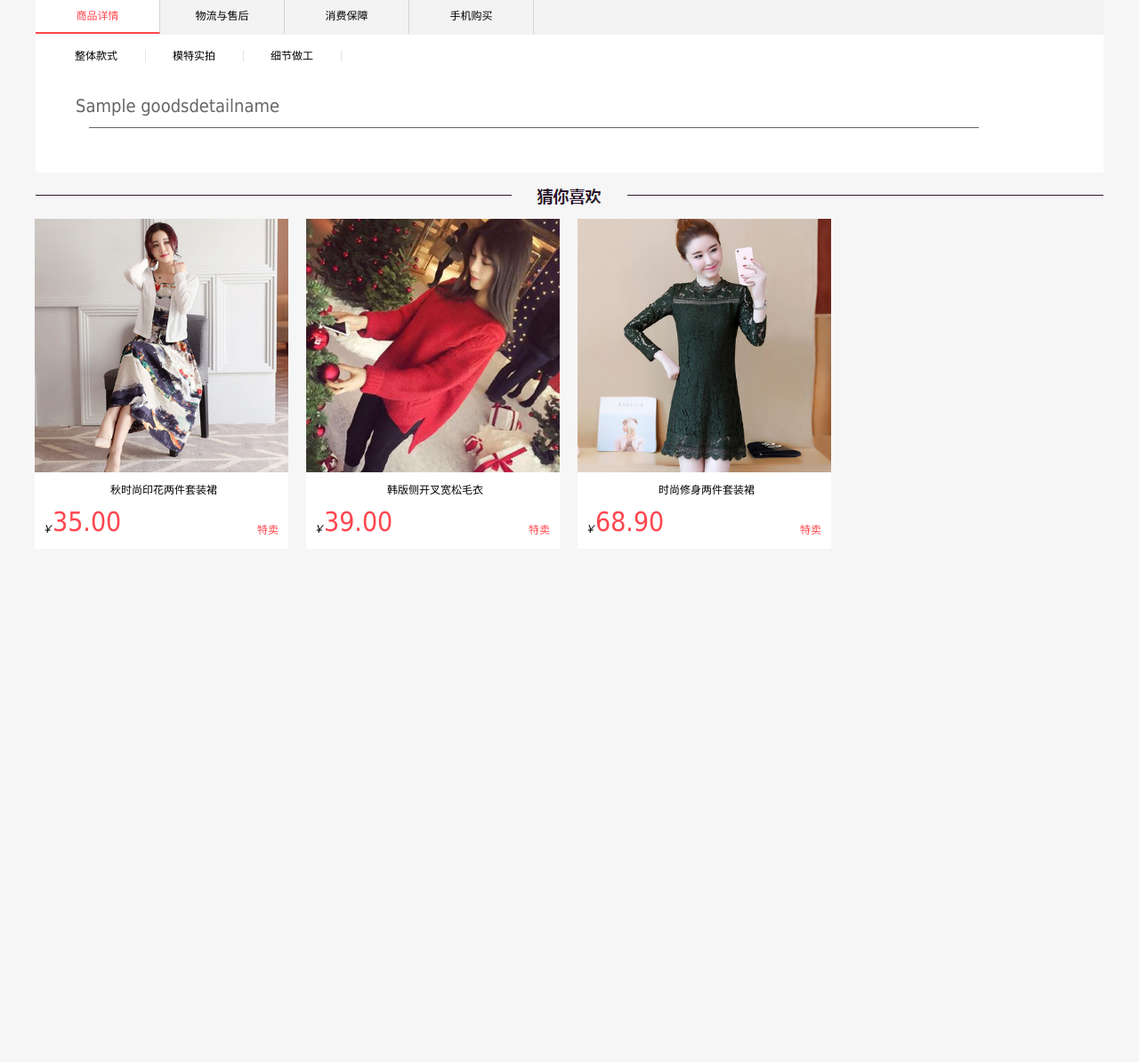
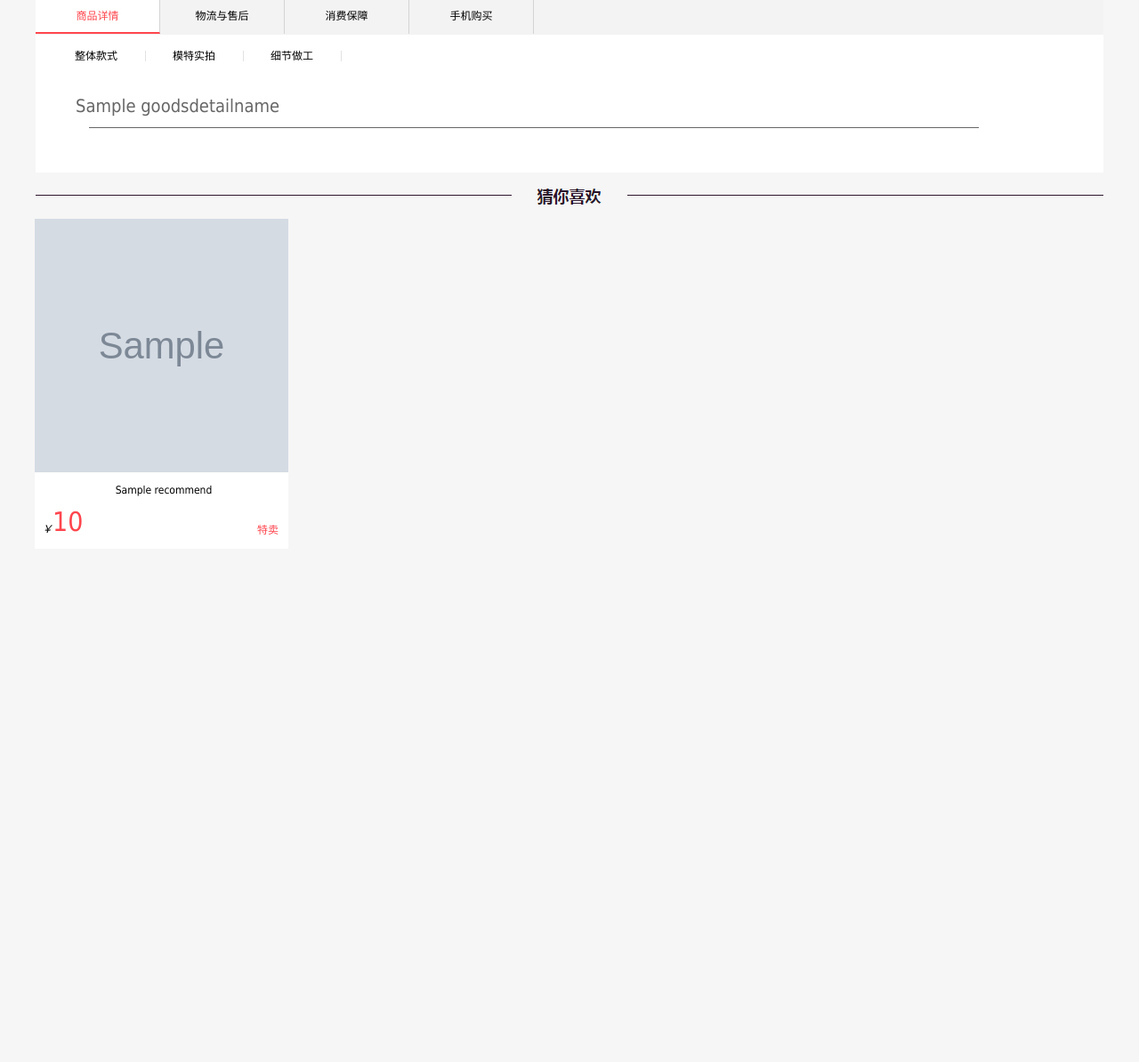
Before and after one commit to mm541333938/netshop, a Django app: template templates/netshop/detail.html in a window 1280 px wide. Shown: the part 716-1910 px from the top of the page at 89% size. Run offline with Django 3.2, Linux system fonts and the light colour scheme; tables that the repository leaves empty hold one stand-in row (values such as "Sample post"); the template is opened without the code that fills it: values that come from a table or form of the project are taken from there, most other values are stand-ins (such as "Sample title", 1, 10 or a date in 2020); grey boxes marked "Sample" are stand-in pictures.

Commit message:
推荐商品，通过装饰器完成

```diff
--- a/templates/netshop/detail.html
+++ b/templates/netshop/detail.html
@@ -98,7 +98,7 @@
 
 
             <div class="zhanshi">
-                {% for gdname, gdurl in goods.getDetailList.items %}
+                {% for gdname, gdurlList in goods.getDetailList.items %}
                     <div class="zhanshi-model">
                         <p>{{ gdname }}</p>
                         <div class="line"></div>
@@ -118,15 +118,16 @@
 
         <div class="goods-content">
 
+            {% for recommend in recommendList %}
 
                 <div class="good">
-                <a href="http://127.0.0.1:8000/goodsdetails/5">
-                    <img src="{% static 'netshop/images/bai_mt1VrH5.jpg' %}" width="285px" height="285px">
-                    <p class="name">秋时尚印花两件套装裙</p>
+                    <a href="/goodsdetails/{{ recommend.id }}">
+                        <img src="{{ recommend.getGImg }}" width="285px" height="285px">
+                        <p class="name">{{ recommend.gname }}</p>
                         <div class="price">
                             <i>￥</i>
-                        <p class="big">35.00</p>
-                        <s>￥100.00</s>
+                            <p class="big">{{ recommend.price }}</p>
+                            <s>￥{{ recommend.oldprice }}</s>
                         </div>
                         <div class="sale">
                             特卖
@@ -134,37 +135,7 @@
                     </a>
                 </div>
 
-
-            <div class="good">
-                <a href="http://127.0.0.1:8000/goodsdetails/6">
-                    <img src="{% static 'netshop/images/hong_y7wQwRw.jpg' %}" width="285px" height="285px">
-                    <p class="name">韩版侧开叉宽松毛衣</p>
-                    <div class="price">
-                        <i>￥</i>
-                        <p class="big">39.00</p>
-                        <s>￥369.00</s>
-                    </div>
-                    <div class="sale">
-                        特卖
-                    </div>
-                </a>
-            </div>
-
-
-            <div class="good">
-                <a href="http://127.0.0.1:8000/goodsdetails/18">
-                    <img src="{% static 'netshop/images/lv_sxlJZTq.jpg' %}" width="285px" height="285px">
-                    <p class="name">时尚修身两件套装裙</p>
-                    <div class="price">
-                        <i>￥</i>
-                        <p class="big">68.90</p>
-                        <s>￥299.00</s>
-                    </div>
-                    <div class="sale">
-                        特卖
-                    </div>
-                </a>
-            </div>
+            {% endfor %}
 
 
         </div>
```
Also changed, not shown: goods/views.py (+35 -2 lines). Lines whose indentation alone changed are shown as unchanged.
